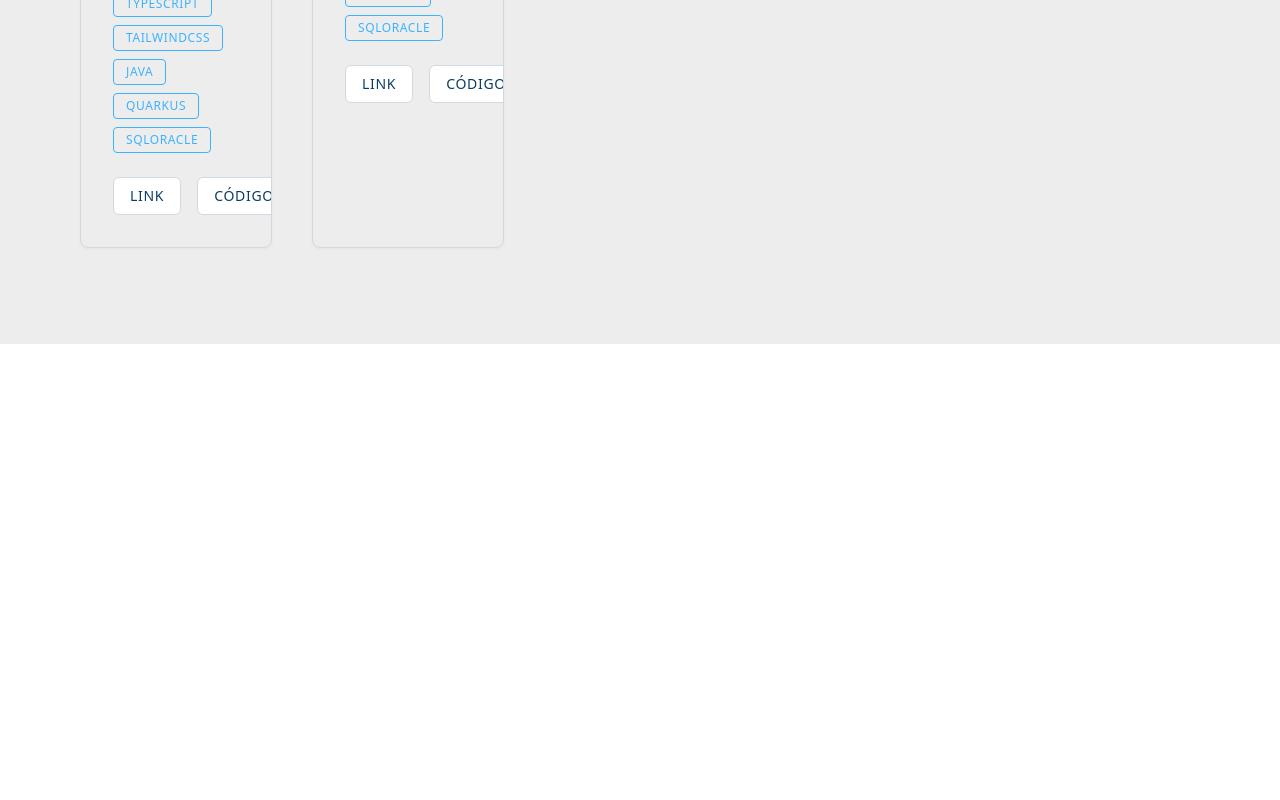
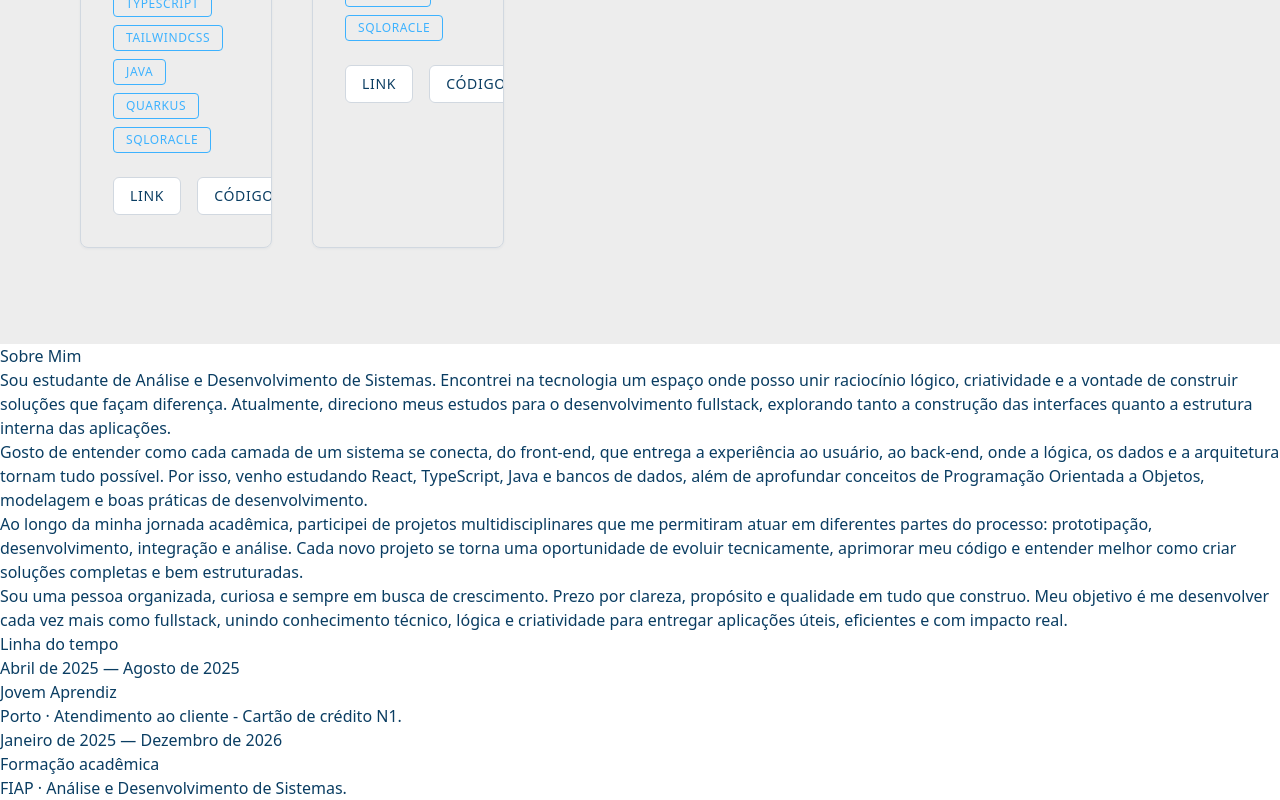
Before and after one commit to annaclrl/portifolio, a React (Vite) app: page / in a window 1280 px wide. Shown: the part 1784-2584 px from the top of the page. Before the commit the page ends 2128 px from the top, so only its background shows below. Built offline with nearby package versions, Linux system fonts and the light colour scheme.

Commit message:
feat: criando estrutura da seção de Sobre mim

```diff
--- a/src/data/expericenica.ts
+++ b/src/data/expericenica.ts
@@ -1,6 +1,6 @@
 import type { Experiencia } from "../types/types";
 
-export const experiences: Experiencia[] = [
+export const experiencias: Experiencia[] = [
     { data: "Abril de 2025 — Agosto de 2025", titulo: "Jovem Aprendiz", descricao: "Porto · Atendimento ao cliente - Cartão de crédito N1." },
     { data: "Janeiro de 2025 — Dezembro de 2026", titulo: "Formação acadêmica", descricao: "FIAP · Análise e Desenvolvimento de Sistemas." },
 ];
--- a/src/pages/Portifolio/index.tsx
+++ b/src/pages/Portifolio/index.tsx
@@ -5,6 +5,7 @@ import { useEffect, useState } from "react";
 import { useTheme } from "../../context/ThemeContext";
 import CardProjeto from "../../components/CardProjeto";
 import { projetos } from "../../data/cardProjeto";
+import { experiences, experiencias } from "../../data/expericenica";
 
 const Portifolio = () => {
   const [mobileMenuOpen, setMobileMenuOpen] = useState(false);
@@ -252,6 +253,47 @@ const Portifolio = () => {
           </div>
         </div>
       </section>
+      <section>
+        <div>
+          <div>
+            <div>
+              <h2>Sobre Mim</h2>
+              <div>
+                <p>Sou estudante de Análise e Desenvolvimento de Sistemas. Encontrei na tecnologia um espaço onde posso unir raciocínio lógico, criatividade e a vontade de construir soluções que façam diferença. Atualmente, direciono meus estudos para o desenvolvimento fullstack, explorando tanto a construção das interfaces quanto a estrutura interna das aplicações.</p>
+                <p>Gosto de entender como cada camada de um sistema se conecta, do front-end, que entrega a experiência ao usuário, ao back-end, onde a lógica, os dados e a arquitetura tornam tudo possível. Por isso, venho estudando React, TypeScript, Java e bancos de dados, além de aprofundar conceitos de Programação Orientada a Objetos, modelagem e boas práticas de desenvolvimento.</p>
+                <p>Ao longo da minha jornada acadêmica, participei de projetos multidisciplinares que me permitiram atuar em diferentes partes do processo: prototipação, desenvolvimento, integração e análise. Cada novo projeto se torna uma oportunidade de evoluir tecnicamente, aprimorar meu código e entender melhor como criar soluções completas e bem estruturadas.</p>
+                <p>Sou uma pessoa organizada, curiosa e sempre em busca de crescimento. Prezo por clareza, propósito e qualidade em tudo que construo. Meu objetivo é me desenvolver cada vez mais como fullstack, unindo conhecimento técnico, lógica e criatividade para entregar aplicações úteis, eficientes e com impacto real.</p>
+              </div>
+              <div>
+                <h3>Linha do tempo</h3>
+                <div>
+                  {experiencias.map((exp, index) => (
+                    <div key={index} >
+                      <div
+                      />
+                      <div
+
+                      >
+                        {exp.data}
+                      </div>
+                      <h4
+
+                      >
+                        {exp.titulo}
+                      </h4>
+                      <p
+
+                      >
+                        {exp.descricao}
+                      </p>
+                    </div>
+                  ))}
+                </div>
+              </div>
+            </div>
+          </div>
+        </div>
+      </section>
     </div>
   )
 };
```
